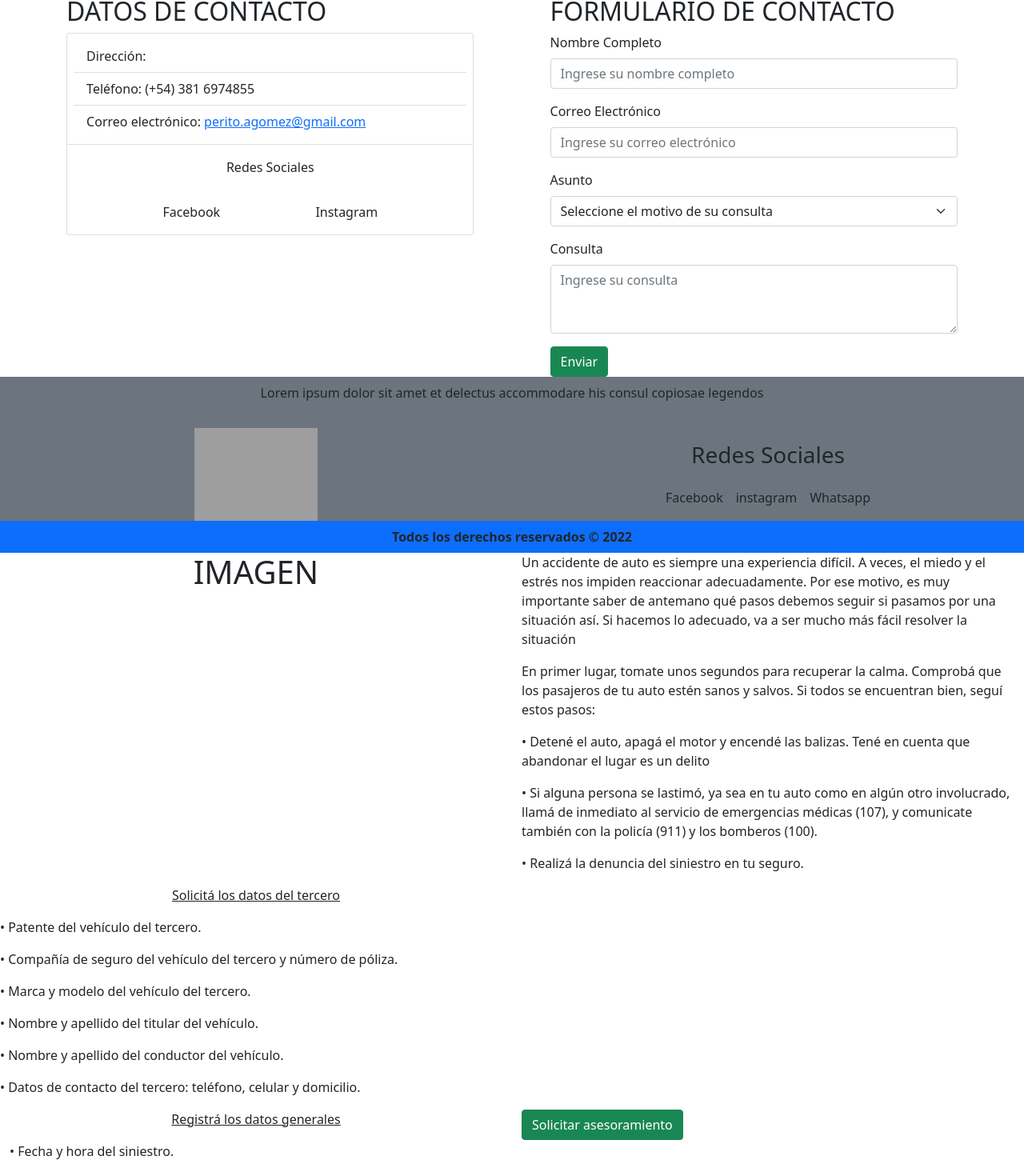
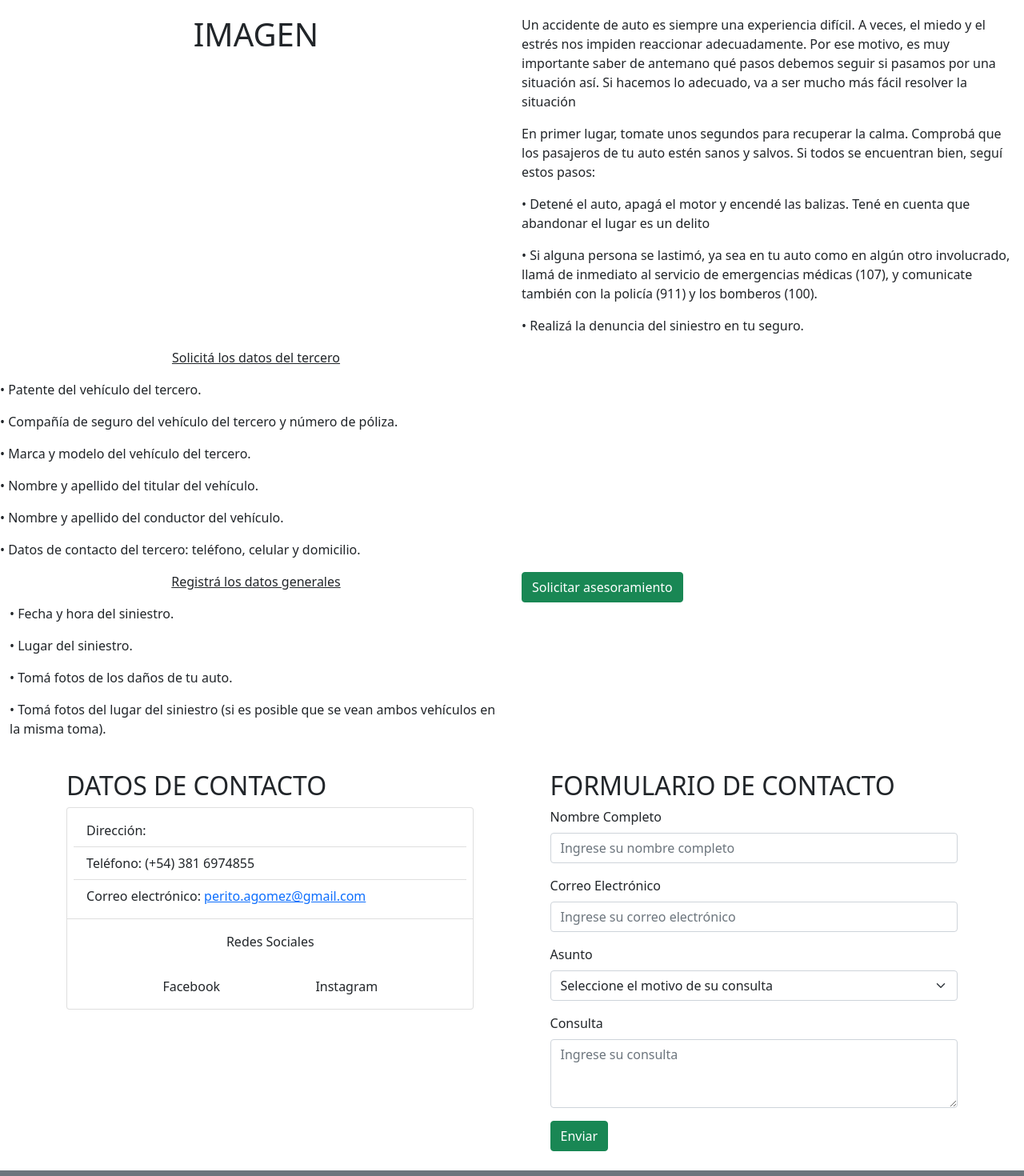
Before and after one commit to Nidev-lab/perito-siniestros, a React (Create React App) app: page / in a window 1280 px wide. Shown: the part 726-2196 px from the top of the page at 80% size. Built offline with nearby package versions, Linux system fonts and the light colour scheme; grey boxes are pictures that could not be loaded.

Commit message:
Add spacing between components

```diff
--- a/src/components/Contact/Contact.js
+++ b/src/components/Contact/Contact.js
@@ -2,7 +2,7 @@ import React from 'react';
 
 const Contact = () => {
   return (
-    <div className='d-flex justify-content-evenly row m-0'>
+    <div className='d-flex justify-content-evenly row m-0 pt-4'>
       <div className='col-xl-5 col-lg-12'>
         <h2>DATOS DE CONTACTO</h2>
         <div className="card">
--- a/src/components/Footer/Footer.js
+++ b/src/components/Footer/Footer.js
@@ -3,7 +3,7 @@ import './footer.css';
 
 const Footer = () => {
   return (
-    <footer className='container-fluid h-100 bg-secondary'>
+    <footer className='container-fluid h-100 bg-secondary mt-4'>
       <div className='text-center pt-2'>
         <p>Lorem ipsum dolor sit amet et delectus accommodare his consul copiosae legendos </p>
       </div>
--- a/src/components/ManageSinister/ManageSinister.js
+++ b/src/components/ManageSinister/ManageSinister.js
@@ -2,8 +2,8 @@ import React from 'react';
 
 const ManageSinister = () => {
   return (
-    <div>
-      <div className='d-flex justify-content-evenly row m-0'>
+    <div className='pt-4'>
+      <div className='d-flex justify-content-evenly row me-0 ms-0'>
         <div className='col-xl-6'>
           <h1 className='text-center'>IMAGEN</h1>
         </div>
--- a/src/pages/Home/Home.js
+++ b/src/pages/Home/Home.js
@@ -9,9 +9,9 @@ const Home = () => {
     <>
       <Navbar />
       <Carousel />
+      <ManageSinister />
       <Contact />
       <Footer />
-      <ManageSinister />
     </>
   );
 };
```
